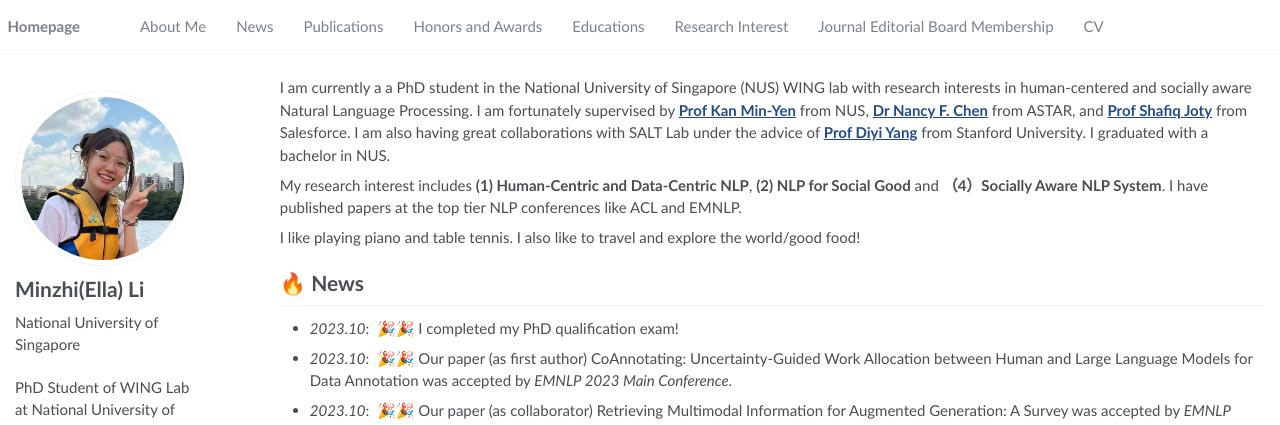
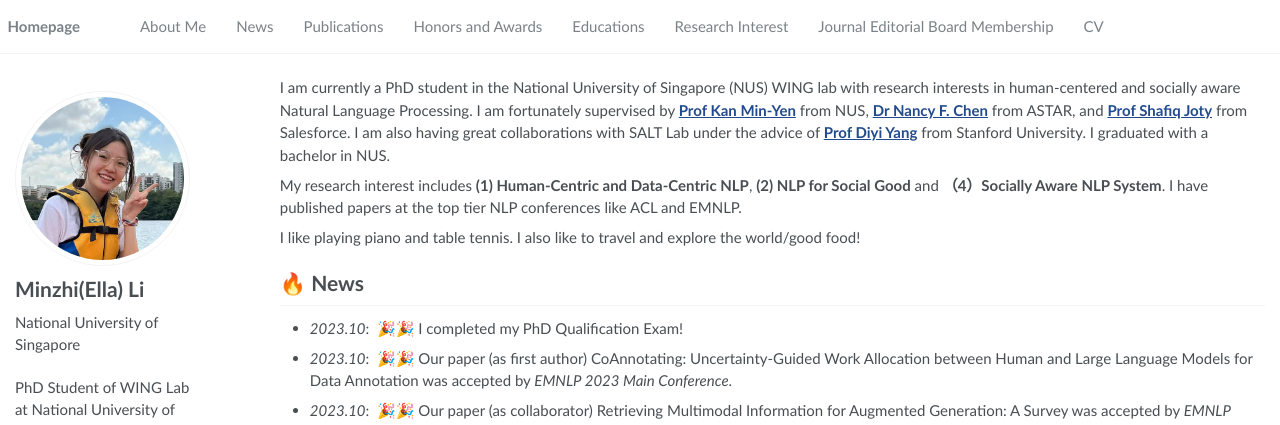
Before and after one commit to Yocodeyo/Yocodeyo.github.io, a Jekyll site: the page built from _pages/about.md, in a window 1280 px wide and 900 px high. Shown: the top 425 px of the window. Built offline with Jekyll 4.4.1, drawn with Linux system fonts in a browser that asks for light colours.

Commit message:
Initial commit

```diff
--- a/_pages/about.md
+++ b/_pages/about.md
@@ -17,7 +17,7 @@ redirect_from:
 
 <span class='anchor' id='about-me'></span>
 
-I am currently a a PhD student in the National University of Singapore (NUS) WING lab with research interests in human-centered and socially aware Natural Language Processing. I am fortunately supervised by [**Prof Kan Min-Yen**](https://www.comp.nus.edu.sg/~kanmy/) from NUS, [**Dr Nancy F. Chen**](https://www.a-star.edu.sg/i2r/i2r-profiles/nancychen) from ASTAR, and [**Prof Shafiq Joty**](https://raihanjoty.github.io/) from Salesforce. I am also having great collaborations with SALT Lab under the advice of [**Prof Diyi Yang**](https://cs.stanford.edu/~diyiy/) from Stanford University. I graduated with a bachelor in NUS.
+I am currently a PhD student in the National University of Singapore (NUS) WING lab with research interests in human-centered and socially aware Natural Language Processing. I am fortunately supervised by [**Prof Kan Min-Yen**](https://www.comp.nus.edu.sg/~kanmy/) from NUS, [**Dr Nancy F. Chen**](https://www.a-star.edu.sg/i2r/i2r-profiles/nancychen) from ASTAR, and [**Prof Shafiq Joty**](https://raihanjoty.github.io/) from Salesforce. I am also having great collaborations with SALT Lab under the advice of [**Prof Diyi Yang**](https://cs.stanford.edu/~diyiy/) from Stanford University. I graduated with a bachelor in NUS.
 
 My research interest includes **(1) Human-Centric and Data-Centric NLP**, **(2) NLP for Social Good** and **（4）Socially Aware NLP System**. I have published papers at the top tier NLP conferences like ACL and EMNLP.
 
@@ -25,7 +25,7 @@ I like playing piano and table tennis. I also like to travel and explore the wor
 
 
 # 🔥 News
-- *2023.10*: &nbsp;🎉🎉 I completed my PhD qualification exam!
+- *2023.10*: &nbsp;🎉🎉 I completed my PhD Qualification Exam!
 - *2023.10*: &nbsp;🎉🎉 Our paper (as first author) CoAnnotating: Uncertainty-Guided Work Allocation between Human and Large Language Models for Data Annotation was accepted by *EMNLP 2023 Main Conference*.
 - *2023.10*: &nbsp;🎉🎉 Our paper (as collaborator) Retrieving Multimodal Information for Augmented Generation: A Survey was accepted by *EMNLP 2023 Findings*.
 - *2022.03*: &nbsp;🎉🎉 Our paper (as first co-author) Inducing Positive Perspectives with Text Reframing was accepted by *ACL 2022 Main Conference*. We also received **Outstanding Paper Award**!
```
